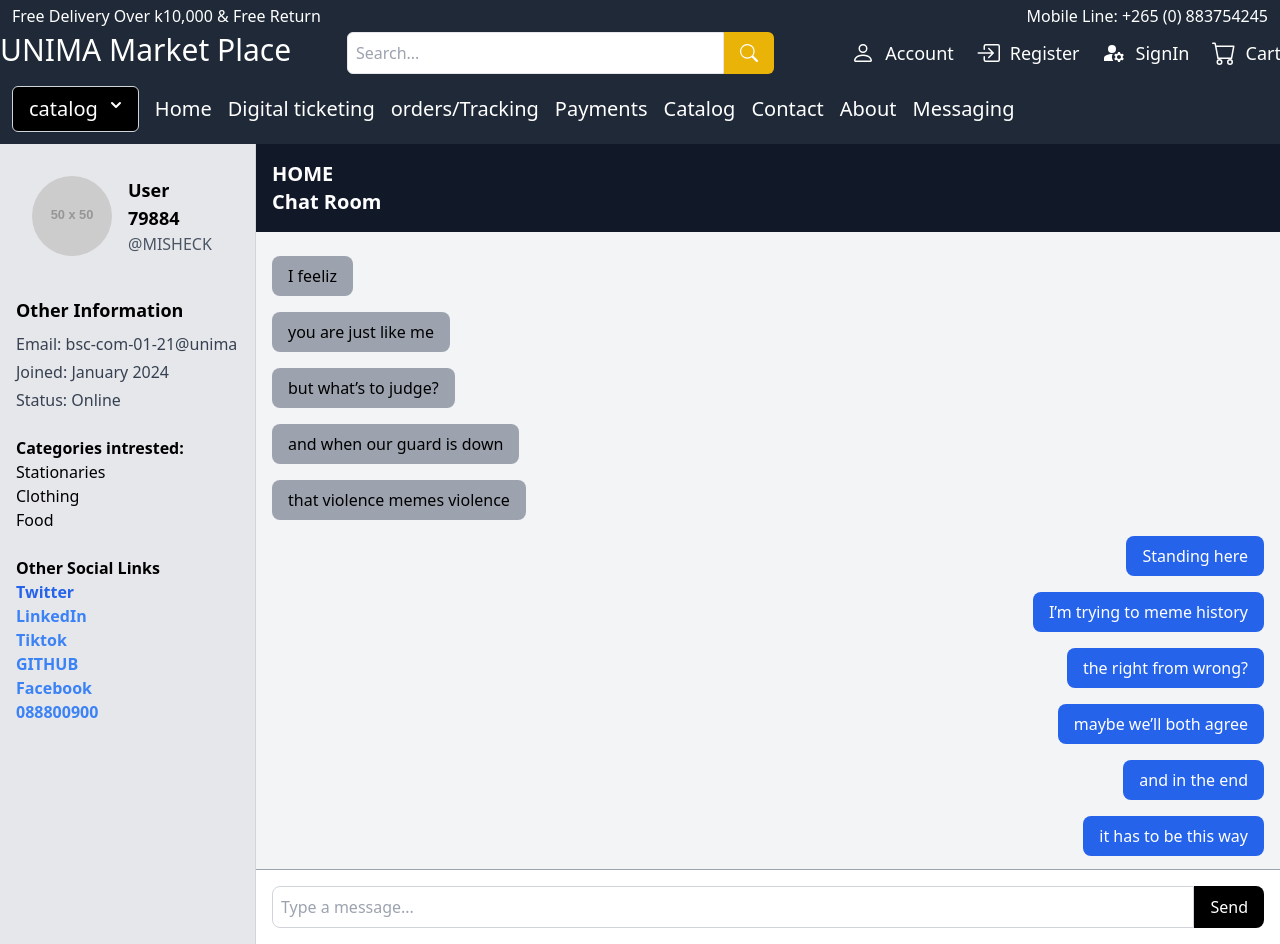
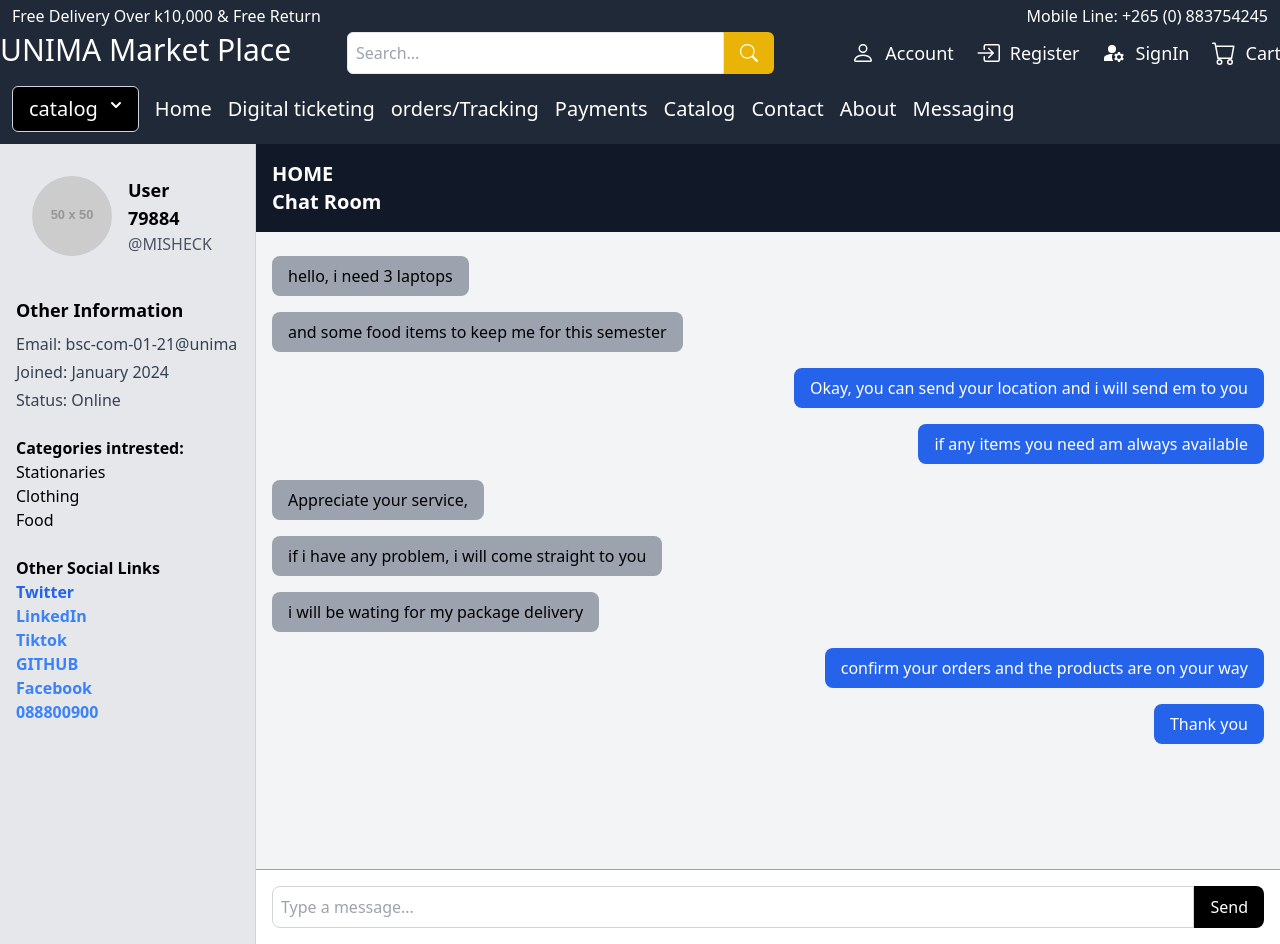
Before and after one commit to MsMalunguza/Group-4-project, a React (Create React App) app: page /chatroom in a window 1280 px wide. Shown: the top 944 px of the page. Built offline with nearby package versions, Linux system fonts and the light colour scheme.

Commit message:
changes to main repositry and ready to deploy

```diff
--- a/src/Components/Card.jsx
+++ b/src/Components/Card.jsx
@@ -177,7 +177,7 @@ export default function Card() {
             <div>
             <img src={img} alt="" />
           </div>
-             <p>SPORTS JERSEYS OF ALL KINDS</p>
+              Apple MacBook Pro M1 13.3&quot; Silver 16GB/512GB (MYDC2FN/A-16GB)
             </h3>
             <p class="mt-4 text-lg font-thin">mwk 350, 000</p>
             <span class="flex items-center justify-center mt-4 w-full bg-yellow-400 hover:bg-yellow-500 py-1 rounded">
@@ -208,14 +208,20 @@ export default function Card() {
           </div>
         </div>
         <div class="max-w-xs rounded-md overflow-hidden shadow-lg hover:scale-105 transition duration-500 cursor-pointer">
+          <div>
+            <img
+              src="https://images.indianexpress.com/2021/12/macbook-pro-2021-review-featured-image.jpg"
+              alt=""
+            />
+          </div>
           <div class="py-4 px-4 bg-white">
             <h3 class="text-md font-semibold text-gray-600">
             <div>
             <img src={imgq} alt="" />
           </div>
-          <p>NIKE SHOES @ 45,000MWK</p>
+              Apple MacBook Pro M1 13.3&quot; Silver 16GB/512GB (MYDC2FN/A-16GB)
             </h3>
-            <p class="mt-4 text-lg font-thin"></p>
+            <p class="mt-4 text-lg font-thin">mwk 500,000</p>
             <span class="flex items-center justify-center mt-4 w-full bg-yellow-400 hover:bg-yellow-500 py-1 rounded">
               <svg
                 xmlns="http://www.w3.org/2000/svg"
@@ -249,9 +255,9 @@ export default function Card() {
             <div>
             <img src={img2} alt="" />
           </div>
-          <p>Sports jersey now at discount @23,00mwk</p>
+              Apple MacBook Pro M1 13.3&quot; Silver 16GB/512GB (MYDC2FN/A-16GB)
             </h3>
-            <p class="mt-4 text-lg font-thin"></p>
+            <p class="mt-4 text-lg font-thin">mwk 500,000</p>
             <span class="flex items-center justify-center mt-4 w-full bg-yellow-400 hover:bg-yellow-500 py-1 rounded">
               <svg
                 xmlns="http://www.w3.org/2000/svg"
@@ -283,9 +289,9 @@ export default function Card() {
             <div>
             <img src={img5} alt="" />
           </div>
-          <p>Cloths of men and women in stock</p>
+              Apple MacBook Pro M1 13.3&quot; Silver 16GB/512GB (MYDC2FN/A-16GB)
             </h3>
-            <p class="mt-4 text-lg font-thin">GET YOURS NOW</p>
+            <p class="mt-4 text-lg font-thin">mwk 500,000</p>
             <span class="flex items-center justify-center mt-4 w-full bg-yellow-400 hover:bg-yellow-500 py-1 rounded">
               <svg
                 xmlns="http://www.w3.org/2000/svg"
@@ -317,9 +323,9 @@ export default function Card() {
             <div>
             <img src={img4} alt="" />
           </div>
-          <p>IPHONE 13 pro @760,00mwk</p>
+              Apple MacBook Pro M1 13.3&quot; Silver 16GB/512GB (MYDC2FN/A-16GB)
             </h3>
-            <p class="mt-4 text-lg font-thin">shop now and its on your way!!</p>
+            <p class="mt-4 text-lg font-thin">mwk 500,000</p>
             <span class="flex items-center justify-center mt-4 w-full bg-yellow-400 hover:bg-yellow-500 py-1 rounded">
               <svg
                 xmlns="http://www.w3.org/2000/svg"
@@ -351,9 +357,9 @@ export default function Card() {
             <div>
             <img src={img5} alt="" />
           </div>
-          <p>Cloths of men and women in stock</p>
+              Apple MacBook Pro M1 13.3&quot; Silver 16GB/512GB (MYDC2FN/A-16GB)
             </h3>
-            <p class="mt-4 text-lg font-thin">ORDER YOURS NOW!</p>
+            <p class="mt-4 text-lg font-thin">mwk 500,000</p>
             <span class="flex items-center justify-center mt-4 w-full bg-yellow-400 hover:bg-yellow-500 py-1 rounded">
               <svg
                 xmlns="http://www.w3.org/2000/svg"
@@ -385,9 +391,9 @@ export default function Card() {
             <div>
             <img src={img} alt="" />
           </div>
-          <p>Jerseys of top leagues @cheapest price</p>
+              Apple MacBook Pro M1 13.3&quot; Silver 16GB/512GB (MYDC2FN/A-16GB)
             </h3>
-            <p class="mt-4 text-lg font-thin">contact the seller for discount and more!</p>
+            <p class="mt-4 text-lg font-thin">mwk 500,000</p>
             <span class="flex items-center justify-center mt-4 w-full bg-yellow-400 hover:bg-yellow-500 py-1 rounded">
               <svg
                 xmlns="http://www.w3.org/2000/svg"
--- a/src/Components/chatroom.jsx
+++ b/src/Components/chatroom.jsx
@@ -6,17 +6,15 @@ import Footer from './Footer';
 
 const ChatRoom = () => {
   const [messages, setMessages] = useState([
-    { id: 1, sender: 'senator', text: 'I feeliz' },
-    { id: 2, sender: 'senator', text: 'you are just like me' },
-    { id: 3, sender: 'senator', text: 'but what’s to judge?' },
-    { id: 4, sender: 'senator', text: 'and when our guard is down' },
-    { id: 5, sender: 'senator', text: 'that violence memes violence' },
-    { id: 6, sender: 'saucy_jack', text: 'Standing here' },
-    { id: 7, sender: 'saucy_jack', text: 'I’m trying to meme history' },
-    { id: 8, sender: 'saucy_jack', text: 'the right from wrong?' },
-    { id: 9, sender: 'saucy_jack', text: 'maybe we’ll both agree' },
-    { id: 10, sender: 'saucy_jack', text: 'and in the end' },
-    { id: 11, sender: 'saucy_jack', text: 'it has to be this way' },
+    { id: 1, sender: 'senator', text: 'hello, i need 3 laptops' },
+    { id: 2, sender: 'senator', text: 'and some food items to keep me for this semester' },
+    { id: 6, sender: 'saucy_jack', text: 'Okay, you can send your location and i will send em to you' },
+    { id: 7, sender: 'saucy_jack', text: 'if any items you need am always available' },
+    { id: 3, sender: 'senator', text: 'Appreciate your service,' },
+    { id: 4, sender: 'senator', text: 'if i have any problem, i will come straight to you' },
+    { id: 5, sender: 'senator', text: 'i will be wating for my package delivery' },
+    { id: 8, sender: 'saucy_jack', text: 'confirm your orders and the products are on your way ' },
+    { id: 9, sender: 'saucy_jack', text: 'Thank you' },
   ]);
   const [newMessage, setNewMessage] = useState('');
 
```
